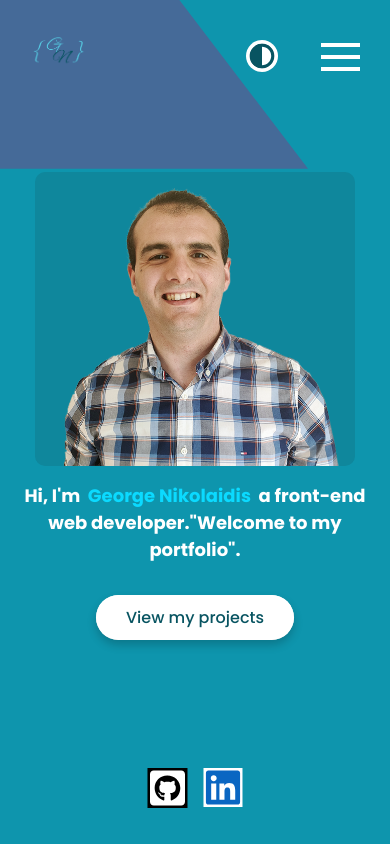
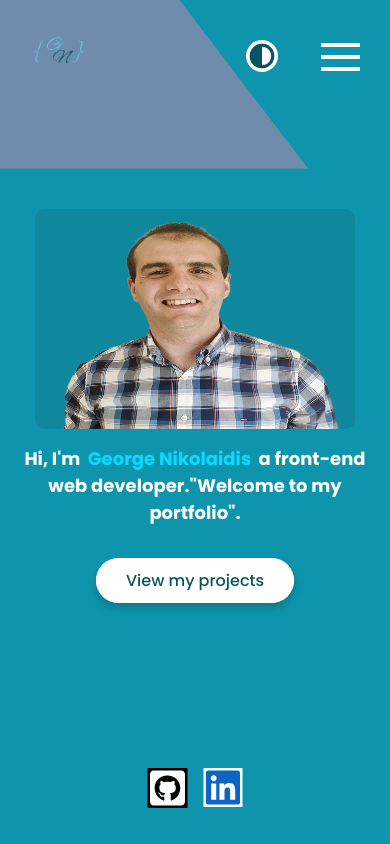
Before and after one commit to Dev-Geo-Nik/Portfolio-website-v2, a Gatsby site: page / in a window 390 px wide. Built offline with nearby package versions, Linux system fonts and the light colour scheme; Gatsby itself is replaced by a stand-in of ours.

Commit message:
deploy v1 of portfolio website

```diff
--- a/src/assets/css/main.scss
+++ b/src/assets/css/main.scss
@@ -74,18 +74,6 @@ select {
 
 // }
 :root {
-	// --clr-primary: #191d2b;
-	// --clr-secondary: #27ae60;
-	// --clr-white: #ffffff;
-	// --clr-black: #000;
-	// --clr-grey0: #f8f8f8;
-	// --clr-grey-1: #dbe1e8;
-	// --clr-grey-2: #b2becd;
-	// --clr-grey-3: #6c7983;
-	// --clr-grey-4: #454e56;
-	// --clr-grey-5: #2a2e35;
-	// --clr-grey-6: #12181b;
-	// --br-sm-2: 14px;
 	--box-shadow-1: 0 3px 15px rgba(0, 0, 0, 0.3);
 
 	/* Colors */
@@ -94,7 +82,7 @@ select {
 	--clr-primary-3: #12c2e0;
 	--clr-primary-4: #255861;
 	--clr-primary-5: #0e95ad;
-	--clr-shape: #456a98;
+	--clr-shape: #708cac;
 	--clr-image-container: #0f879c;
 	--clr-name: #0bdaff;
 	--clr-text: #fff;
--- a/src/components/home/home.module.scss
+++ b/src/components/home/home.module.scss
@@ -18,8 +18,7 @@
 .image_container {
 	background-color: var(--clr-image-container);
 	height: 100%;
-	// z-index: 2;
-	// margin-left: 3rem;
+
 	margin-left: 10%;
 	border-radius: 10px;
 	animation: fadeInFromTop 1s ease-in-out;
@@ -37,12 +36,10 @@
 	bottom: 2rem;
 	left: 50%;
 	transform: translate(-50%, 0);
-
 	animation: fadeInFromLeft 1s ease-in-out;
 }
 
 .list {
-	// height: 100%;
 	display: flex;
 }
 
@@ -247,9 +244,8 @@
 		font-size: 18px;
 	}
 	.image_container {
-		// height: 200px;
+		height: 220px;
 		margin: 0;
-		margin: 0 2rem;
 	}
 
 	.btn_cta {
```
Also changed, not shown: README.md, src/assets/images/portfolio-home.png (added), src/assets/images/portfolio-mobil.png (added).
